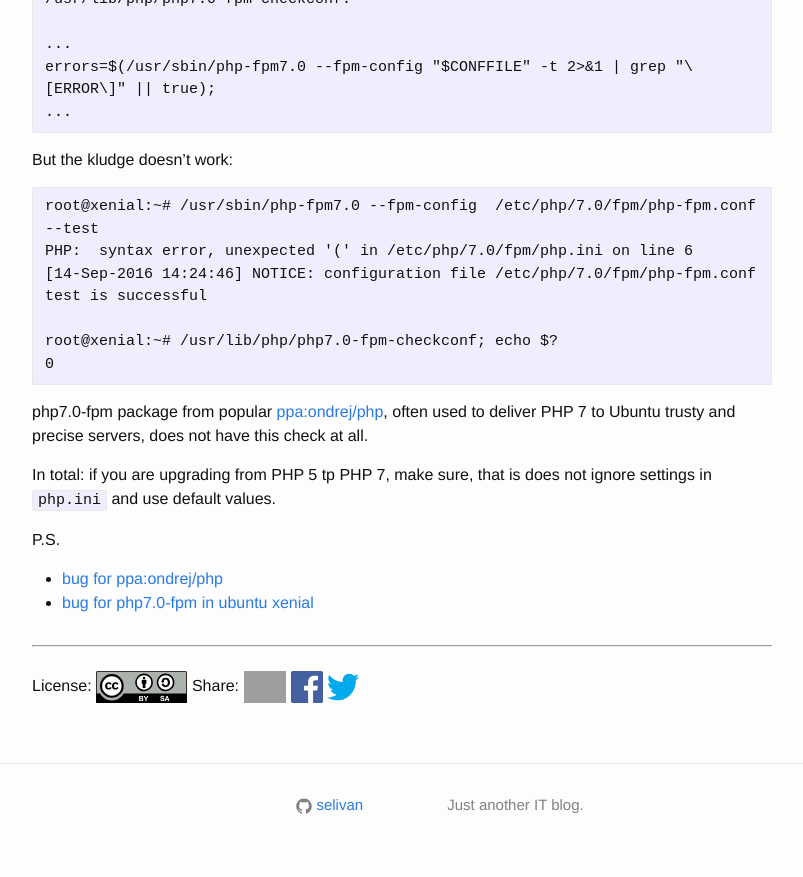
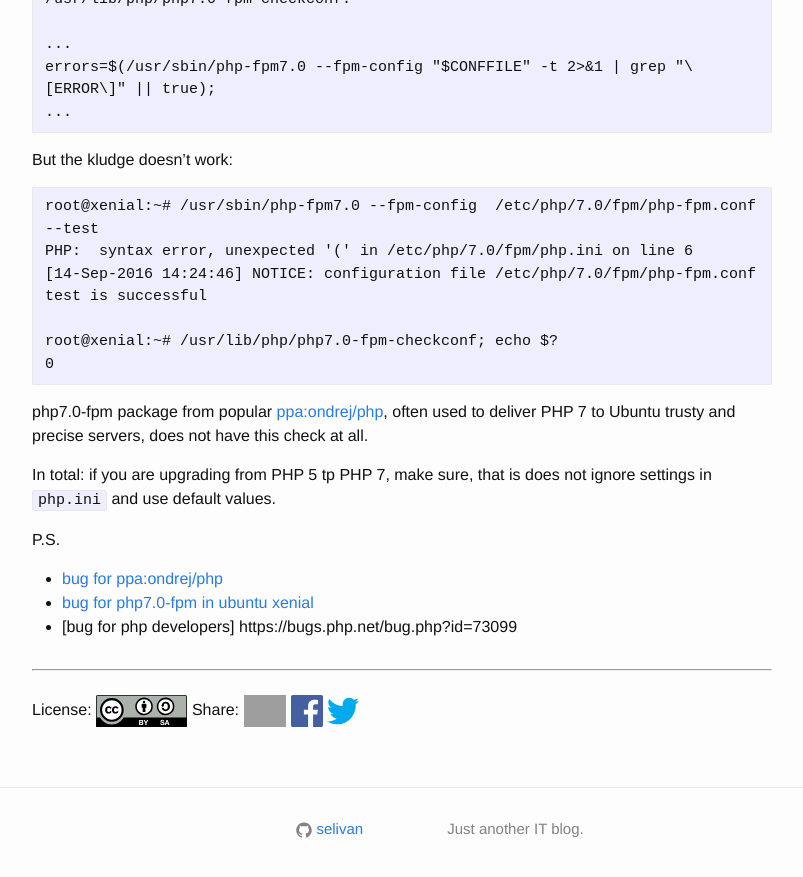
Before and after one commit to selivan/selivan.github.io, a Jekyll site: the page built from _posts/2016-09-16-php7-change-may-break-some-ubuntu-servers-on-update.md, in a window 1280 px wide and 900 px high, scrolled down 901 px. Shown: the top 877 px of the window, without its empty margins (238-1041 px from the left). Built offline with Jekyll 4.4.1, drawn with Linux system fonts in a browser that asks for light colours; comment, search, counter and statistics services are not loaded; grey boxes are pictures that could not be loaded.

Commit message:
article: added link to bug report

```diff
--- a/_posts/2016-09-16-php7-change-may-break-some-ubuntu-servers-on-update.md
+++ b/_posts/2016-09-16-php7-change-may-break-some-ubuntu-servers-on-update.md
@@ -51,3 +51,4 @@ P.S.
 
   * [bug for ppa:ondrej/php](https://github.com/oerdnj/deb.sury.org/issues/456)
   * [bug for php7.0-fpm in ubuntu xenial](https://bugs.launchpad.net/ubuntu/+source/php7.0/+bug/1623540)
+  * [bug for php developers] https://bugs.php.net/bug.php?id=73099
```
